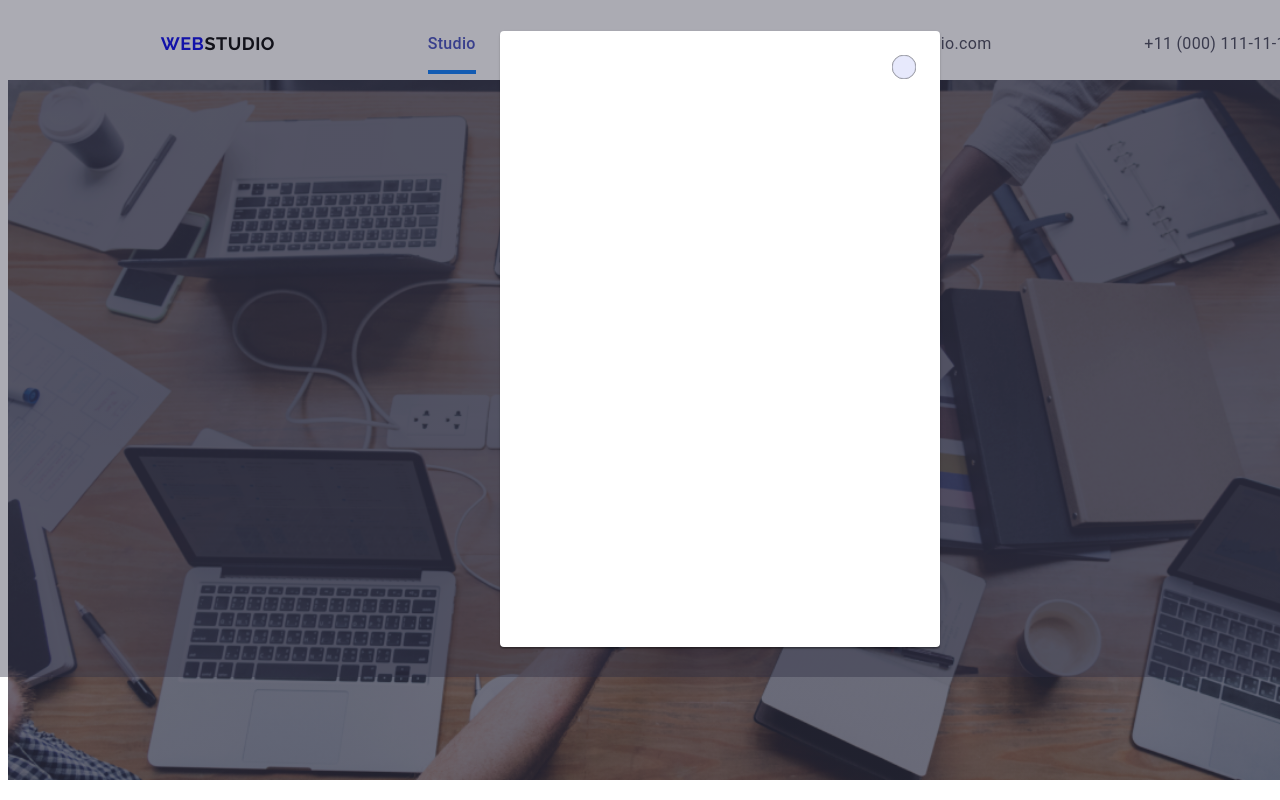
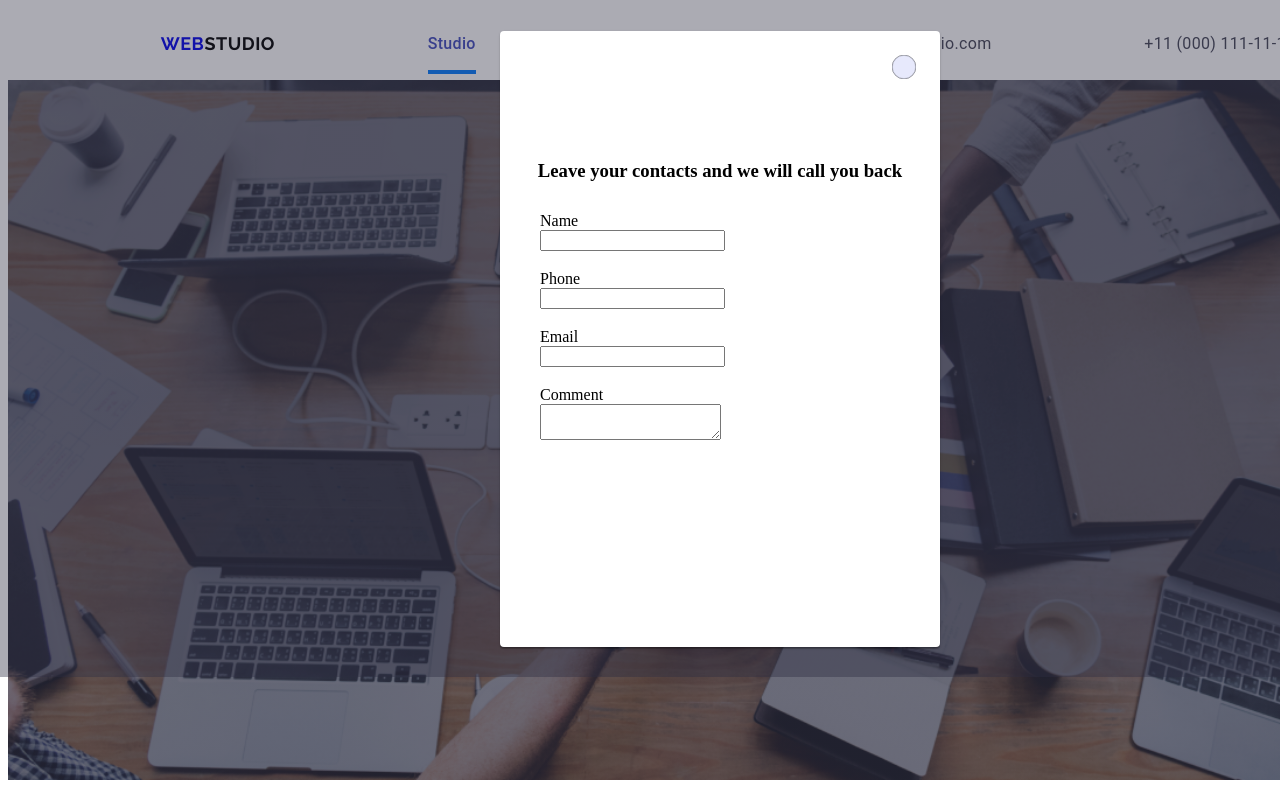
Before and after one commit to ciprianbpc/goit-markup-hw-06, a plain HTML site: page index.html in a window 1280 px wide. Both pictures are taken after a click on the button "Order Services". Shown: the top 800 px of the page. Drawn offline with Linux system fonts and the light colour scheme.

Commit message:
formular modal
stilizare elemente formular solicitare modal

```diff
--- a/css/styles.css
+++ b/css/styles.css
@@ -247,9 +247,47 @@
     position: relative;
     box-shadow: 0 2px 1px 0 rgba(0, 0, 0, 0.2), 0 1px 3px 0 rgba(0, 0, 0, 0.12), 0 1px 1px 0 rgba(0, 0, 0, 0.14);
     background-color: var(--white);
+}
+.modal {
+    display: flex;
+    flex-direction: column;
+    justify-content: center;
+    align-items: center;
 
 
 }
+.form-label {
+    width: 360px;
+    height: 58px;
+}
+.form-content {
+    display: flex;
+    flex-direction: column;
+    justify-content: center;
+    border-radius: 4px;
+    width: 360px;
+    height: 336px;
+}
+.input {
+    width: 360px;
+    height: 58px;
+}
+.textarea {
+    width: 360px;
+    height: 138px;
+}
+
+.contact-details-head {
+    font-family: var(--font-family);
+    font-weight: 500;
+    font-size: 16px;
+    line-height: 150%;
+    letter-spacing: 0.02em;
+    text-align: center;
+    color: var(--navy-blue);
+}
+
+
 .close-btn {
     width: 24px;
     height: 24px;
--- a/index.html
+++ b/index.html
@@ -37,6 +37,33 @@
                     <use href="./icons/Ellipse 1.svg#Ellipse"></use>
                 </svg>
             </a>
+
+
+
+            <h3>Leave your contacts and we will call you back</h3>
+            <div class="form-content">
+                <label class="form-label">
+                    Name
+                    <br>
+                    <input type="text" name="username" />
+                </label>
+                <label class="form-label">
+                    Phone
+                    <br>
+                    <input type="phone" name="Phone" />
+                </label>
+                <label class="form-label">
+                    Email
+                    <br>
+                    <input type="email" name="email" />
+                </label>
+                <label class="textarea">
+                    Comment
+                    <br>
+                    <textarea name="Comment"></textarea>
+                </label>
+            </div>
+
         </div>
     </div>
     <div class="hero">
```
